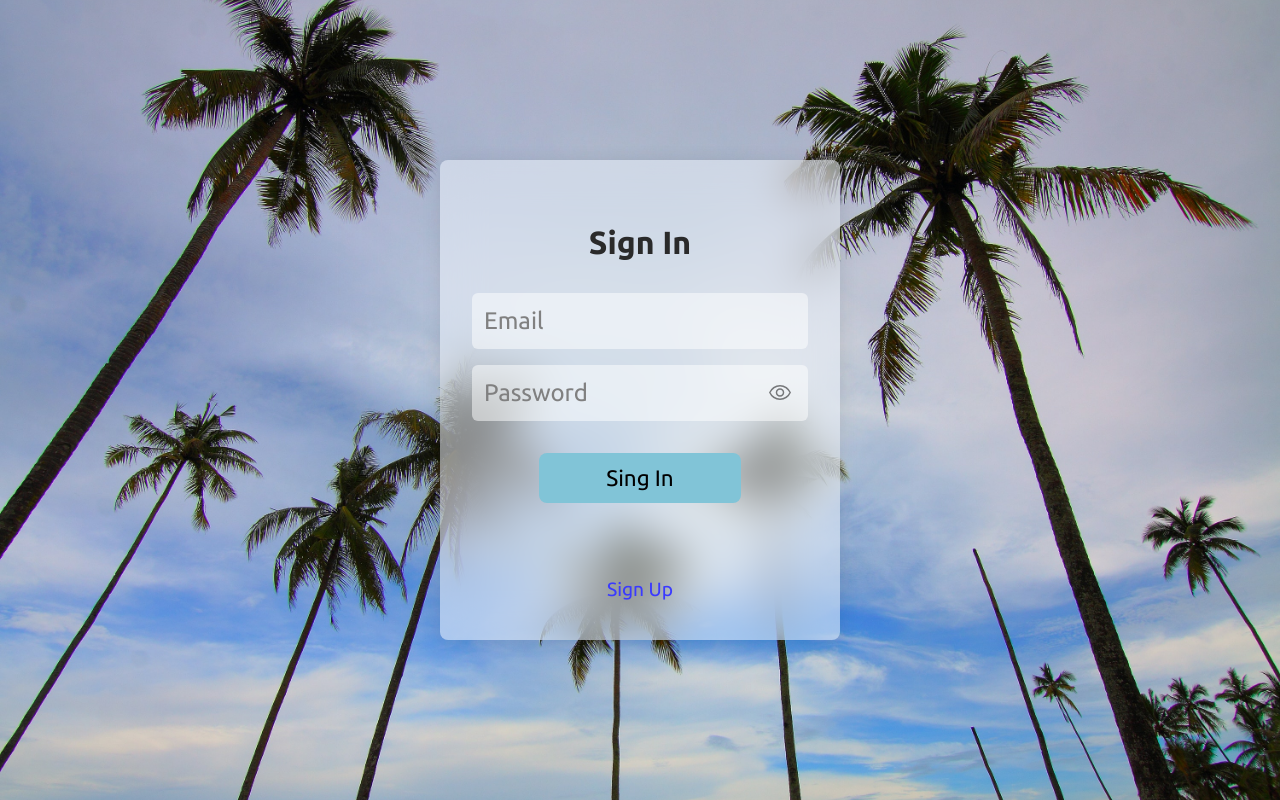
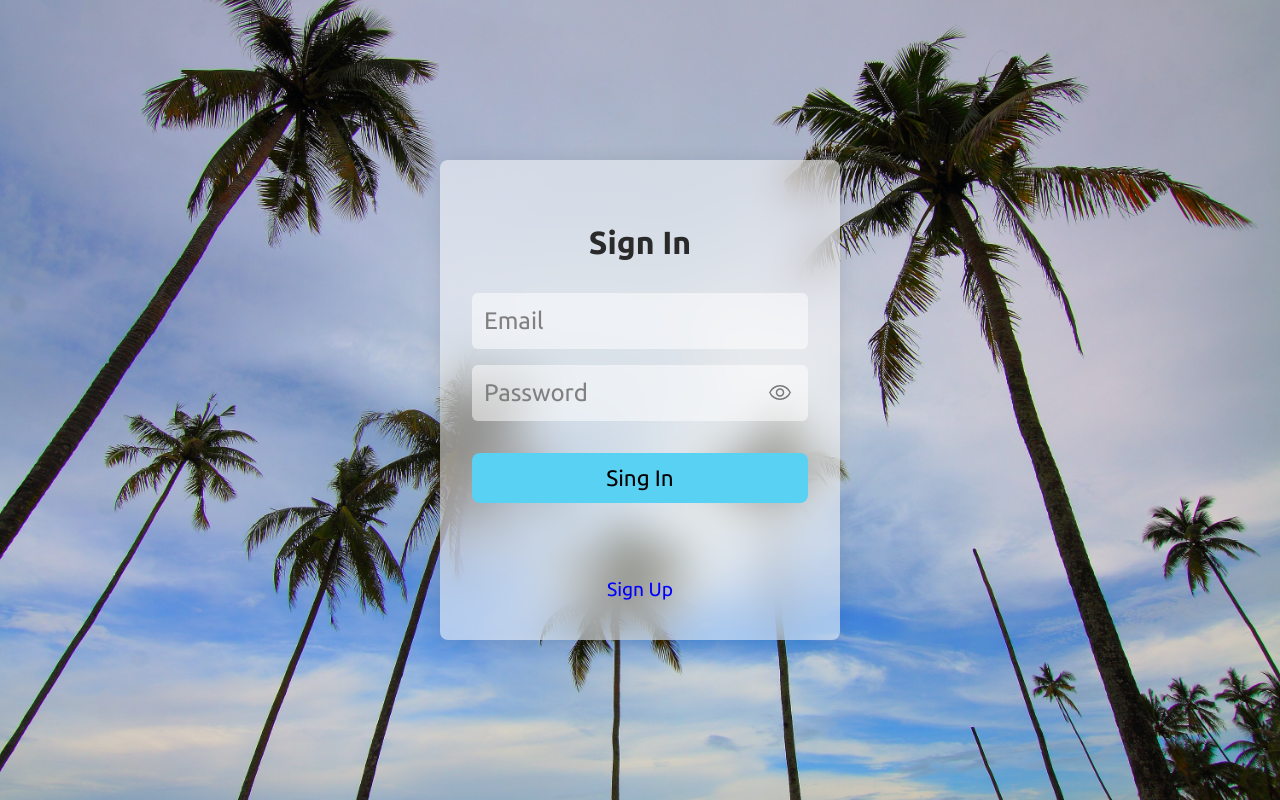
Before and after one commit to ekb1zh/test-beautiful-form, a React (Create React App) app: page / in a window 1280 px wide. Built offline with nearby package versions, Linux system fonts and the light colour scheme.

Commit message:
Update colors

```diff
--- a/src/components/Button/Button.module.scss
+++ b/src/components/Button/Button.module.scss
@@ -5,18 +5,15 @@
 
   position: relative;
 
-  padding: 12px 24px;
+  padding: 12px 64px;
   border-radius: 8px;
   font-size: 1.4rem;
-  background: #81c4d7;
+  background: #59d1f3;
   transition: 0.1s;
 
-  &:hover:not(:disabled) {
+  &:hover,
+  &:disabled {
     background: #5db2c9;
-  }
-
-  &:active:not(:disabled) {
-    background: #43a9c5;
   }
 }
 
--- a/src/components/LinkButton/LinkButton.module.scss
+++ b/src/components/LinkButton/LinkButton.module.scss
@@ -1,5 +1,5 @@
 .Root {
   padding: 8px 16px;
-  color: #3a3aff;
+  color: #0000ff;
   font-size: 1.2rem;
 }
--- a/src/pages/AuthPage/AuthPage.module.scss
+++ b/src/pages/AuthPage/AuthPage.module.scss
@@ -25,7 +25,7 @@
   padding: 32px;
   border-radius: 8px;
 
-  background: rgb(242, 248, 255, 50%);
+  background: rgb(255, 255, 255, 50%);
   backdrop-filter: blur(20px);
   box-shadow: 0 3px 20px 0 rgba(0, 0, 0, 0.1);
 
--- a/src/pages/AuthPage/Form.module.scss
+++ b/src/pages/AuthPage/Form.module.scss
@@ -14,6 +14,5 @@
 
   & > :last-child {
     margin-top: 32px;
-    width: 60%;
   }
 }
```
